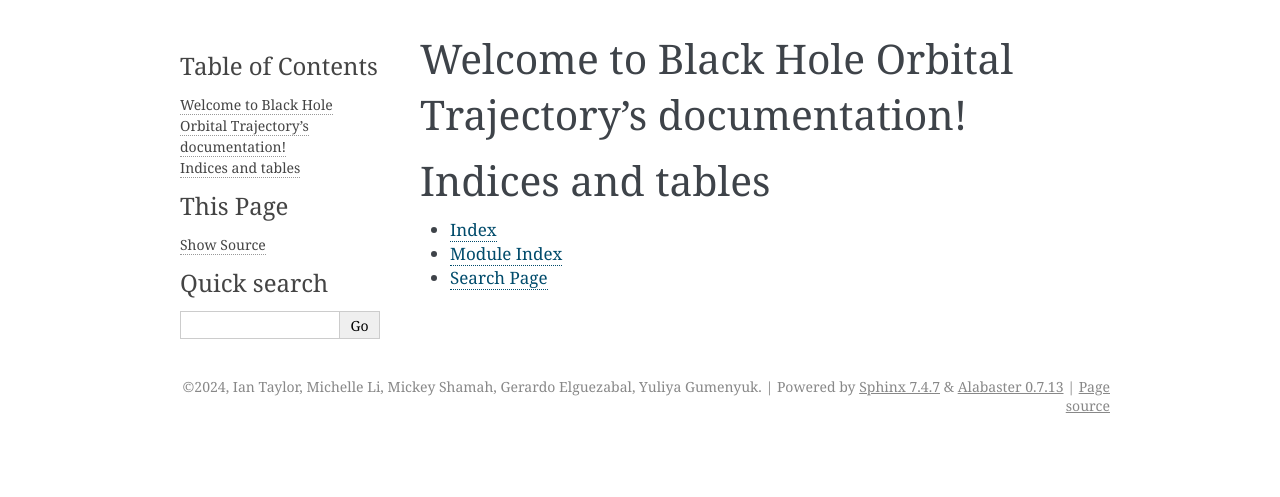
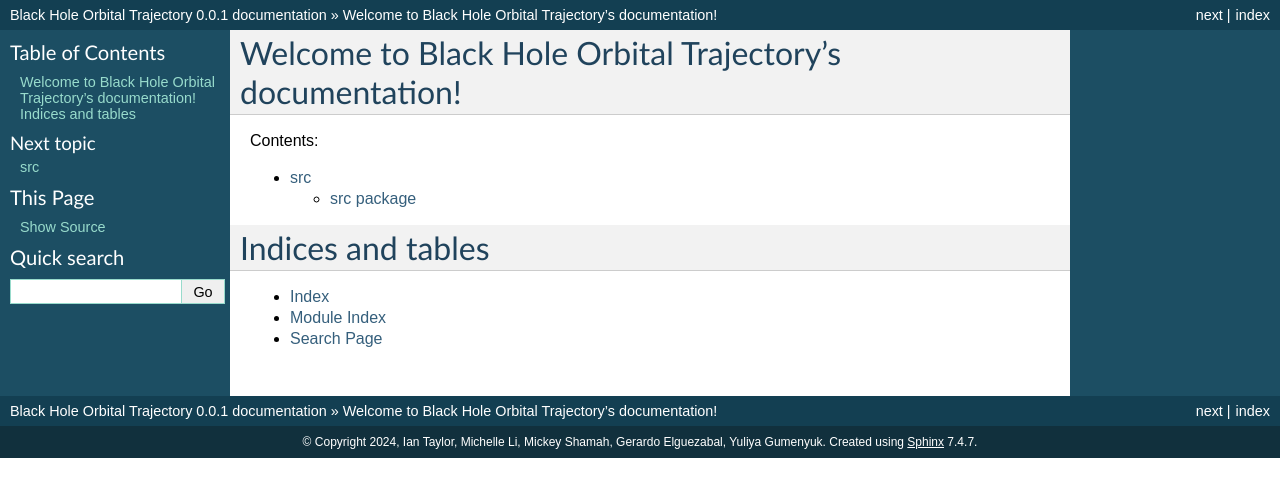
Before and after one commit to gabe-teaching-nyu-tandon/final-project-0x11de784a, a Sphinx documentation site: the page built from docs/index.rst, in a window 1280 px wide. Shown: the top 497 px of the page. Built offline with Sphinx 7.4.7, drawn with Linux system fonts in a browser that asks for light colours.

Commit message:
Updated sphinx docs.

```diff
--- a/docs/conf.py
+++ b/docs/conf.py
@@ -6,7 +6,7 @@
 #Path setup
 import os
 import sys
-sys.path.insert(0, os.path.abspath('../src'))
+sys.path.insert(0, os.path.abspath('..'))
 
 # -- Project information -----------------------------------------------------
 # https://www.sphinx-doc.org/en/master/usage/configuration.html#project-information
@@ -32,5 +32,5 @@ exclude_patterns = ['_build', 'Thumbs.db', '.DS_Store']
 # -- Options for HTML output -------------------------------------------------
 # https://www.sphinx-doc.org/en/master/usage/configuration.html#options-for-html-output
 
-html_theme = 'alabaster'
+html_theme = 'classic'
 html_static_path = ['_static']
--- a/docs/index.rst
+++ b/docs/index.rst
@@ -10,6 +10,7 @@ Welcome to Black Hole Orbital Trajectory's documentation!
    :maxdepth: 2
    :caption: Contents:
 
+   modules
 
 
 Indices and tables
--- /dev/null
+++ b/docs/modules.rst
@@ -0,0 +1,7 @@
+src
+===
+
+.. toctree::
+   :maxdepth: 4
+
+   src
```
Also changed, not shown: docs/src.rst (added, +77 -0 lines).
